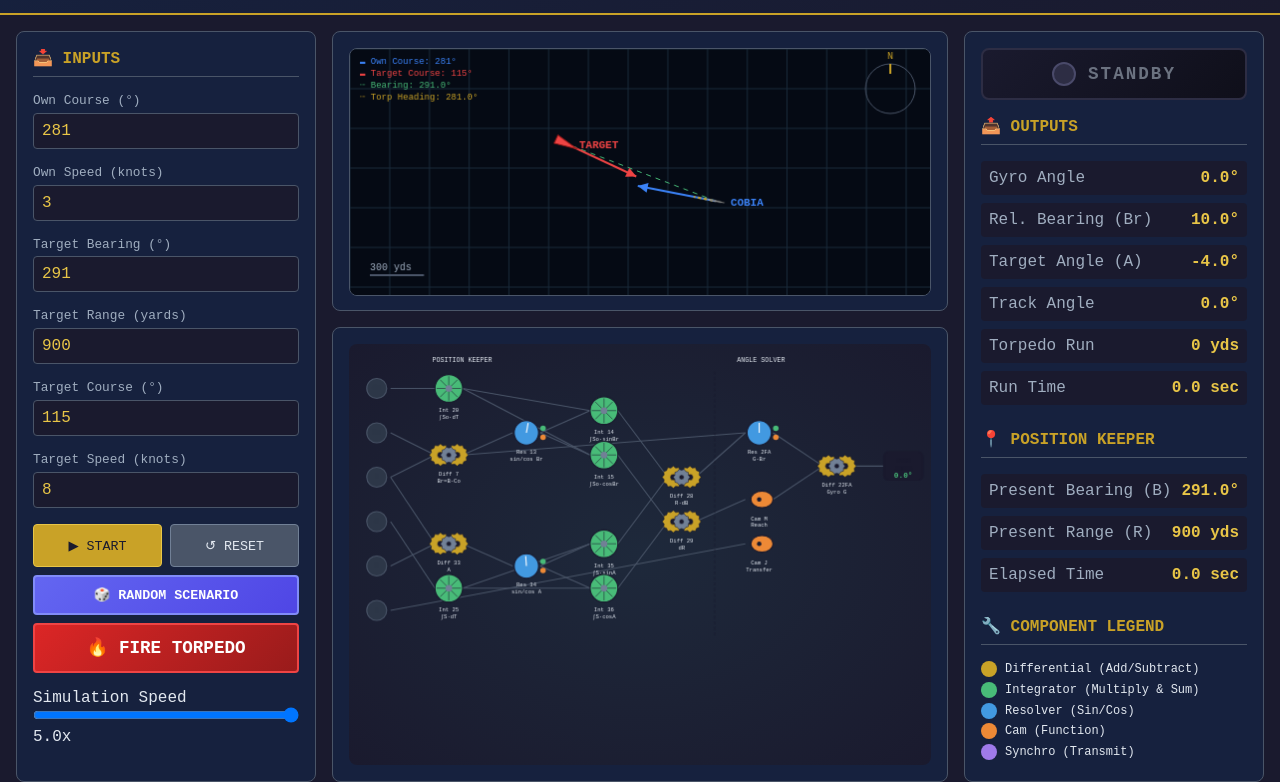
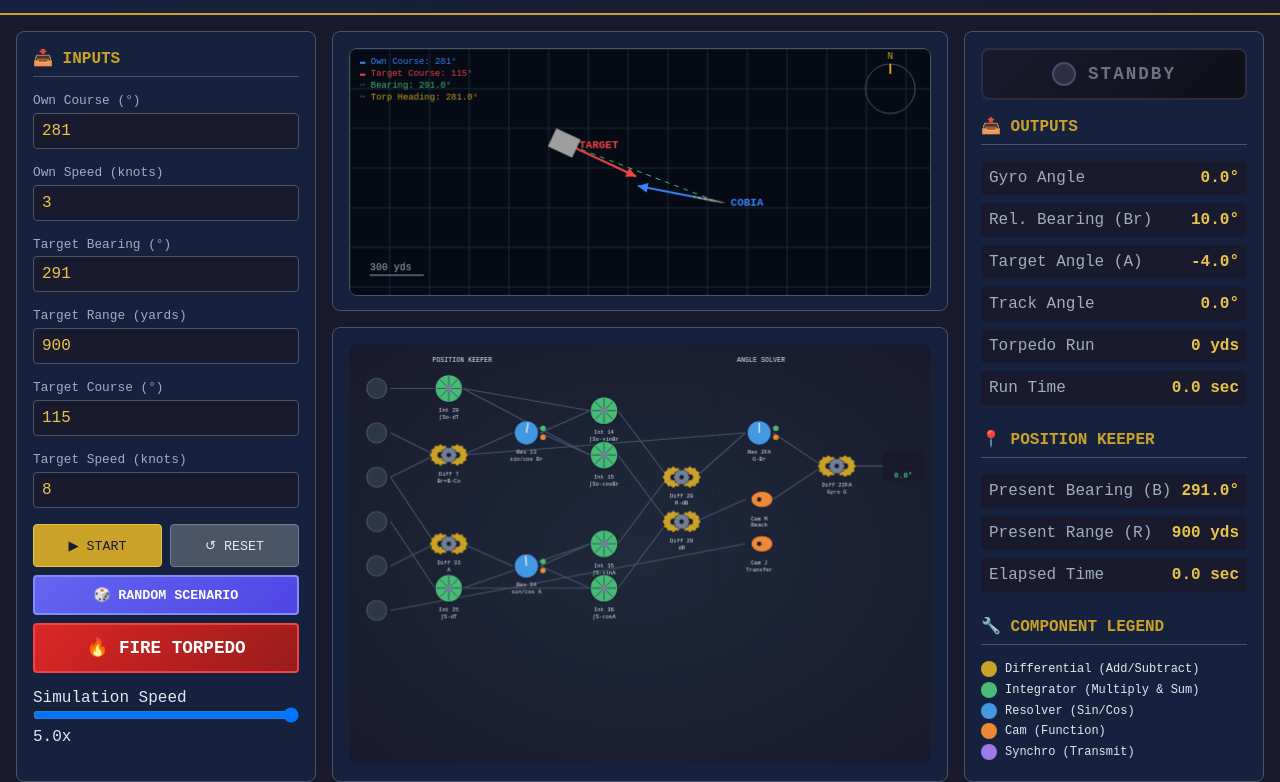
Before and after one commit to jmknapp/cobia-patrols, a plain HTML site: page patrolReports/tdc_simulator/tdc_visualizer.html in a window 1280 px wide. Shown: the part 71-853 px from the top of the page. Drawn offline with Linux system fonts and the light colour scheme; files whose address does not match are found by name.

Commit message:
TDC: use AKtop.png for target ship icon

```diff
--- a/patrolReports/tdc_simulator/tdc_visualizer.html
+++ b/patrolReports/tdc_simulator/tdc_visualizer.html
@@ -626,6 +626,14 @@
             cobiaImgLoaded = true;
         };
 
+        // Load target ship (AK cargo) image
+        const targetImg = new Image();
+        targetImg.src = '/static/AKtop.png';
+        let targetImgLoaded = false;
+        targetImg.onload = () => {
+            targetImgLoaded = true;
+        };
+
         // Torpedo state
         const TORPEDO_SPEED_KNOTS = 46;
         const TORPEDO_SPEED_YPS = TORPEDO_SPEED_KNOTS * 2025.4 / 3600; // ~25.9 yps
@@ -1167,7 +1175,19 @@
             tacticalCtx.save();
             tacticalCtx.translate(targetScreen.x, targetScreen.y);
             tacticalCtx.rotate(targetHeadingRad);
-            // Ship shape - triangle
+
+            if (targetImgLoaded) {
+                // Use AK cargo ship image - scale with zoom
+                // Image is horizontal (bow pointing right), rotate -90° to point up
+                tacticalCtx.rotate(-Math.PI / 2);
+                const shipLengthYards = 150;  // Cargo ship ~450 feet ≈ 150 yards
+                const imgTargetLen = shipLengthYards * scale;
+                const imgScale = imgTargetLen / targetImg.width;
+                const imgW = targetImg.width * imgScale;
+                const imgH = targetImg.height * imgScale;
+                tacticalCtx.drawImage(targetImg, -imgW/2, -imgH/2, imgW, imgH);
+            } else {
+                // Fallback: triangle shape
                 tacticalCtx.fillStyle = '#ef4444';
                 tacticalCtx.beginPath();
                 tacticalCtx.moveTo(0, -targetLen/2);           // Bow
@@ -1178,6 +1198,7 @@
                 tacticalCtx.strokeStyle = '#991b1b';
                 tacticalCtx.lineWidth = Math.max(1, scale * 2);
                 tacticalCtx.stroke();
+            }
             tacticalCtx.restore();
 
             // --- Draw torpedoes ---
```
Lines whose indentation alone changed are shown as unchanged.
